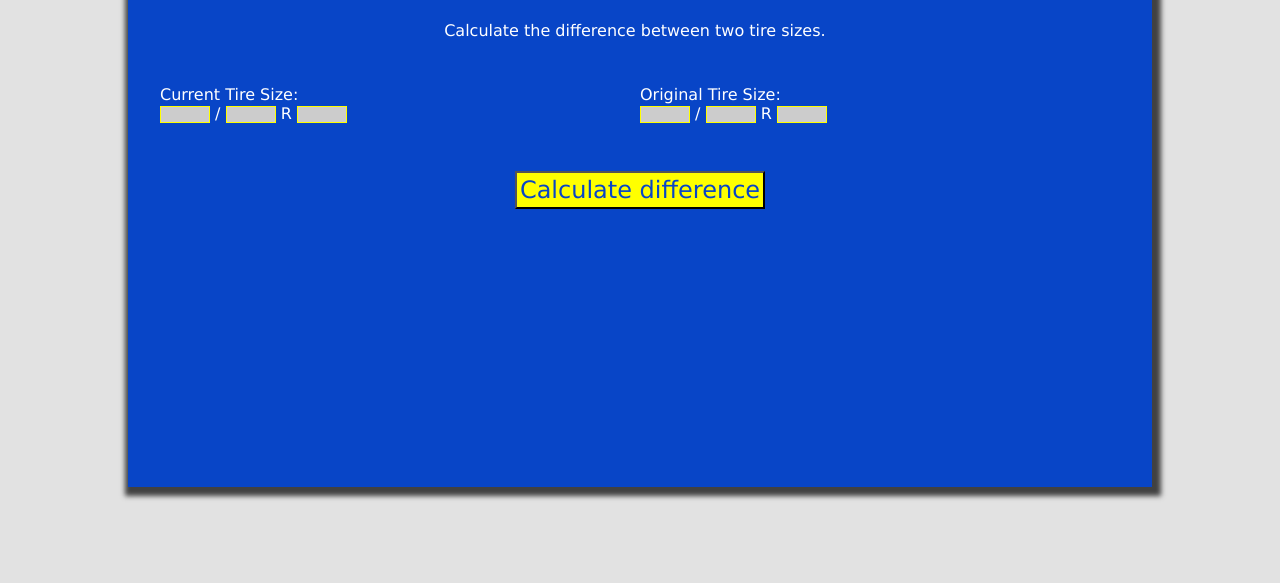
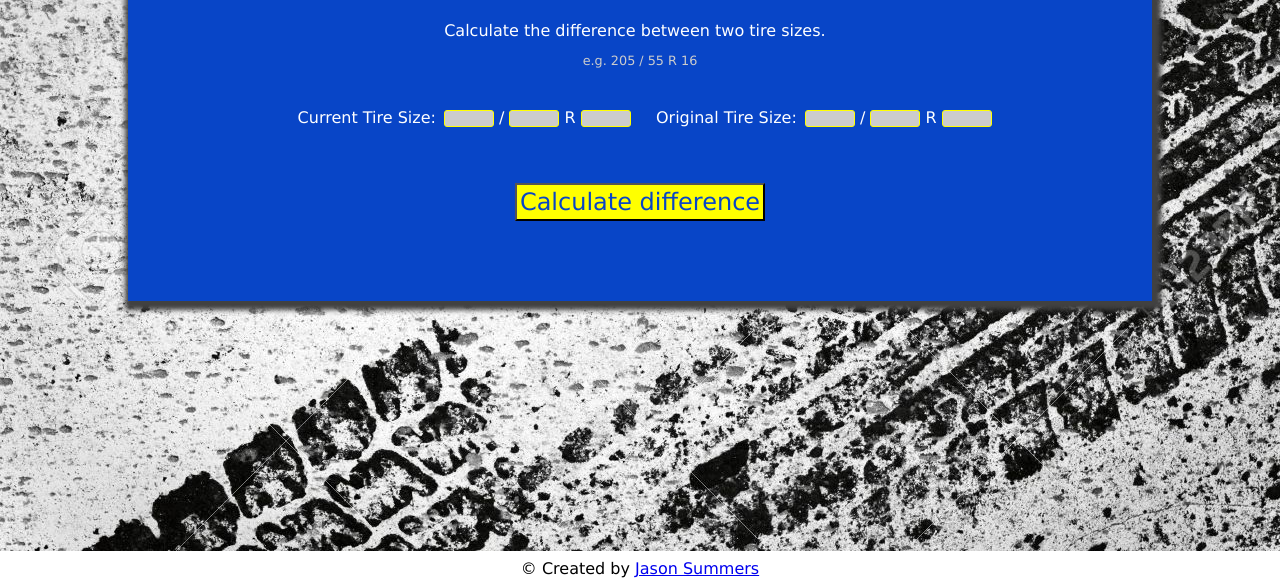
Before and after one commit to jwsummers/Tire-Calculator, a website: page index.html in a window 1280 px wide. Shown: the part 217-800 px from the top of the page. Drawn offline with Linux system fonts and the light colour scheme.

Commit message:
Added background img and footer

```diff
--- a/index.html
+++ b/index.html
@@ -14,6 +14,7 @@
         <p class="main-header__info">
           Calculate the difference between two tire sizes.
         </p>
+        <p class="example">e.g. 205 / 55 R 16</p>
       </div>
       <div class="tire-sizes">
         <div class="tire">
@@ -91,7 +92,17 @@
       </div>
       <div><p id="decision"></p></div>
     </form>
-    <footer class="main-footer"></footer>
+    <footer class="main-footer">
+      <p>
+        &copy Created by
+        <a
+          href="https://github.com/jwsummers/Tire-Calculator"
+          target="_blank"
+          class="footer-link"
+          >Jason Summers
+        </a>
+      </p>
+    </footer>
     <script src="app.js"></script>
   </body>
 </html>
--- a/style.css
+++ b/style.css
@@ -8,7 +8,7 @@
 }
 
 body {
-  background: #e2e2e2;
+  background: url(img/background.jpg);
 }
 
 .main-form {
@@ -16,7 +16,7 @@ body {
   width: 80%;
   margin: 4rem auto;
   padding: 2rem;
-  height: 80vh;
+  height: 80%;
   display: flex;
   flex-direction: column;
   align-items: center;
@@ -36,17 +36,28 @@ body {
   color: white;
 }
 
+.example {
+  font-size: 0.8rem;
+  color: #ccc;
+  text-align: center;
+}
+
 .tire-sizes {
-  display: flex;
-  flex-direction: row;
-  justify-content: space-between;
+  display: grid;
+  grid-template-columns: 1fr 1fr;
+  grid-gap: 1rem;
   padding-top: 2rem;
-  width: 100%;
 }
 
 .tire {
-  width: 50%;
   color: white;
+  display: flex;
+  justify-content: center;
+  align-items: center;
+}
+
+.text-label {
+  padding: 0.5rem;
 }
 
 .tire-size {
@@ -54,6 +65,8 @@ body {
   background: #ccc;
   outline: none;
   border: 1.5px solid #ffff00;
+  border-radius: 3px;
+  text-align: center;
 }
 
 .button {
@@ -66,6 +79,16 @@ body {
   background: #ffff00;
   color: #0845c7;
   cursor: pointer;
+}
+
+.main-footer {
+  position: fixed;
+  text-align: center;
+  bottom: 0;
+  width: 100%;
+  background: white;
+  height: 2rem;
+  padding: 0.5rem;
 }
 
 #loading {
@@ -110,7 +133,7 @@ body {
   }
 
   .tire-size {
-    width: 2rem;
+    width: 1.6rem;
   }
 
   .tire {
@@ -122,3 +145,13 @@ body {
     display: inline-block;
   }
 }
+
+@media (max-width: 62rem) {
+  .tire-sizes {
+    grid-gap: 3rem;
+  }
+
+  .tire {
+    flex-direction: column;
+  }
+}
```
Also changed, not shown: img/background.jpg (added).
